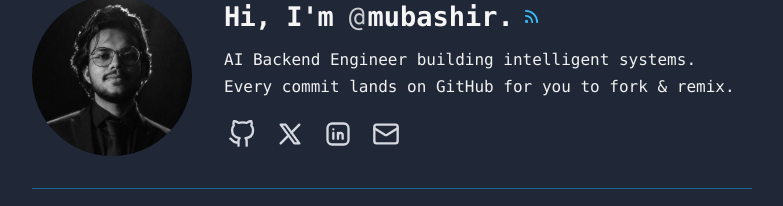
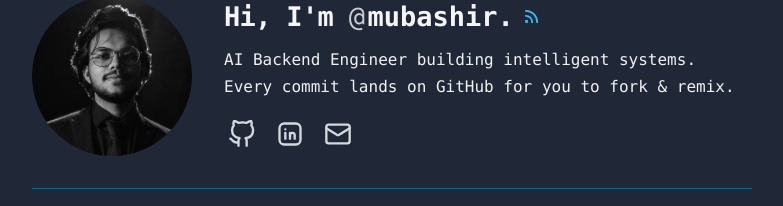
Before and after one commit to mubashir-riaz/portfolio, a React (Vite) app: page / in a window 1280 px wide. Shown: the part 109-315 px from the top of the page, without its empty margins (248-1031 px from the left). Built offline with nearby package versions, Linux system fonts and the light colour scheme.

Commit message:
remove twitter logo from social links

```diff
--- a/Portfolio.jsx
+++ b/Portfolio.jsx
@@ -23,7 +23,6 @@ const PROFILE = {
   avatar: '/profile.jpeg',
   github: 'https://github.com/mubashir-riaz',
   linkedin: 'https://www.linkedin.com/in/mubashir-riaz-51a881424/',
-  x: 'https://x.com',
   descriptionLines: [
     'AI Backend Engineer building intelligent systems.',
     'Every commit lands on GitHub for you to fork & remix.',
@@ -835,21 +834,6 @@ export default function Portfolio() {
                 />
               </a>
 
-              {/* X / Twitter */}
-              <a
-                href={PROFILE.x}
-                target="_blank"
-                rel="noreferrer"
-                className={`group inline-flex items-center justify-center w-9 h-9 rounded transition-colors duration-200 cursor-pointer ${themeClasses.socialIcon}`}
-                title="X Profile"
-                aria-label="X"
-              >
-                <XIcon
-                  size={28}
-                  className="w-[28px] h-[28px] transition-transform duration-300 ease-out origin-center group-hover:rotate-6"
-                  strokeWidth={2}
-                />
-              </a>
 
               {/* LinkedIn */}
               <a
```
